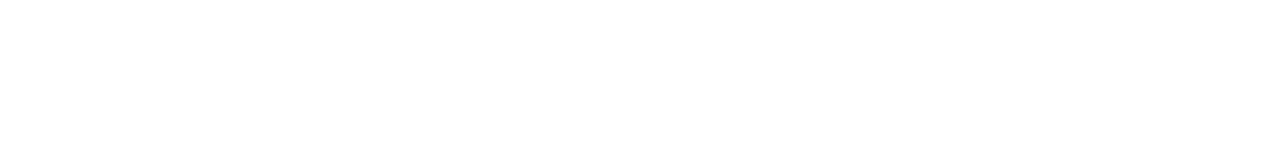
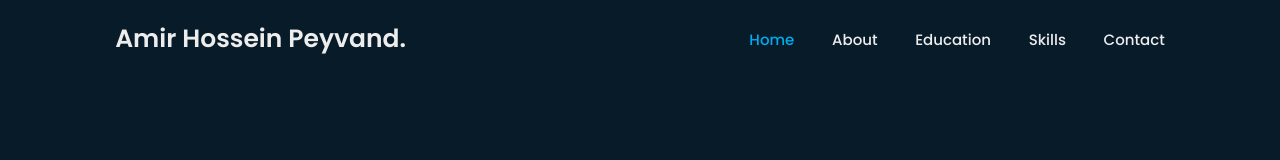
Before and after one commit to amirhossein-peyvand/portfolio-website, a website: page index.html in a window 1280 px wide. Drawn offline with nearby package versions, Linux system fonts and the light colour scheme.

Commit message:
Adding and styling the navigation bar of the website

```diff
--- a/Style/style.scss
+++ /dev/null
@@ -1,3 +0,0 @@
-body {
-  background-color: crimson;
-}
--- /dev/null
+++ b/css/style.scss
@@ -0,0 +1,68 @@
+@import url("https://fonts.googleapis.com/css2?family=Poppins:ital,wght@0,100;0,200;0,300;0,400;0,500;0,600;0,700;0,800;0,900;1,100;1,200;1,300;1,400;1,500;1,600;1,700;1,800;1,900&display=swap");
+
+$bg-color: #081b29;
+$main-color: #00abf0;
+$second-bg-color: #112e42;
+$text-color: #ededed;
+
+* {
+  border: none;
+  box-sizing: border-box;
+  font-family: "Poppins", sans-serif;
+  margin: 0;
+  outline: none;
+  padding: 0;
+  scroll-behavior: smooth;
+  text-decoration: none;
+}
+
+html {
+  font-size: 62.5%;
+  overflow-x: hidden;
+
+  body {
+    background: $bg-color;
+    color: $text-color;
+
+    .header {
+      align-items: center;
+      background-color: transparent;
+      display: flex;
+      justify-content: space-between;
+      left: 0;
+      padding: 2rem 9%;
+      position: fixed;
+      top: 0;
+      width: 100%;
+      z-index: 100;
+
+      #menu-icon {
+        color: $text-color;
+        cursor: pointer;
+        display: none;
+        font-size: 3.6rem;
+      }
+
+      .logo {
+        font-size: 2.5rem;
+        color: $text-color;
+        font-weight: 600;
+      }
+
+      .navbar {
+        a {
+          color: $text-color;
+          font-size: 1.5rem;
+          font-weight: 500;
+          margin-left: 3.5rem;
+          transition: 0.3s;
+        }
+
+        a:hover,
+        .active {
+          color: $main-color;
+        }
+      }
+    }
+  }
+}
--- a/index.html
+++ b/index.html
@@ -5,8 +5,29 @@
     <meta name="viewport" content="width=device-width, initial-scale=1.0" />
     <meta name="description" content="portfolio website" />
     <meta name="keywords" content="html,css,javascript" />
-    <link rel="stylesheet" href="Style/style.css" />
+    <link rel="stylesheet" href="css/style.css" />
+    <link
+      href="https://unpkg.com/boxicons@2.1.4/css/boxicons.min.css"
+      rel="stylesheet"
+    />
     <title>Portfolio</title>
   </head>
-  <body></body>
+  <body>
+    <!-- header design -->
+    <header class="header">
+      <a href="#" class="logo">Amir Hossein Peyvand.</a>
+
+      <div class="bx bx-menu" id="menu-icon"></div>
+
+      <nav class="navbar">
+        <a href="#home" class="active">Home</a>
+        <a href="#about">About</a>
+        <a href="#education">Education</a>
+        <a href="#skills">Skills</a>
+        <a href="#contact">Contact</a>
+      </nav>
+    </header>
+
+    <script src="script.js"></script>
+  </body>
 </html>
```
Also changed, not shown: Style/style.css (deleted), css/style.css (added), 2 other files.
